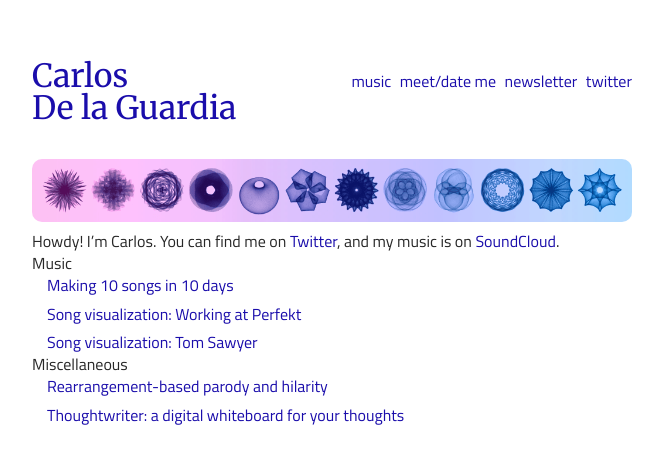
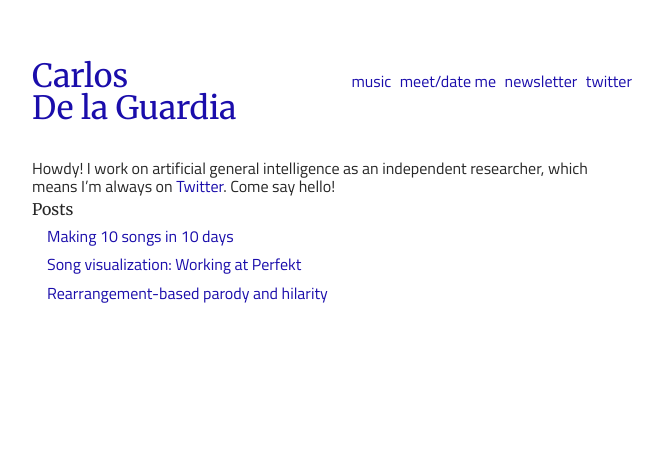
Before and after one commit to dela3499/dela3499.github.io, a Jekyll site: the page built from index.md, in a window 1280 px wide. Shown: the top 464 px of the page, without its empty margins (308-971 px from the left). Built offline with Jekyll 4.4.1, drawn with Linux system fonts in a browser that asks for light colours.

Commit message:
Update index.md

```diff
--- a/index.md
+++ b/index.md
@@ -4,18 +4,15 @@ layout: homepage
 
 ---
 
+<!--
 <a href="https://carlosd.org/guilloche-gallery/">
 	<img style="border-radius: 10px" src="/img/header.png" width="100%">
 </a>
+-->
 
-Howdy! I'm Carlos. You can find me on [Twitter](https://twitter.com/dela3499), and my music is on [SoundCloud](https://soundcloud.com/dela3499/sets/2018-1).
+Howdy! I work on artificial general intelligence as an independent researcher, which means I'm always on [Twitter](https://twitter.com/dela3499). Come say hello!
 
-
-## Music
+# Posts
 - [Making 10 songs in 10 days](/ten-songs)
 - [Song visualization: Working at Perfekt](/perfekt)
-- [Song visualization: Tom Sawyer](/tom)
-
-## Miscellaneous
 - [Rearrangement-based parody and hilarity](/parody)
-- [Thoughtwriter: a digital whiteboard for your thoughts](/thoughtwriter)
```
